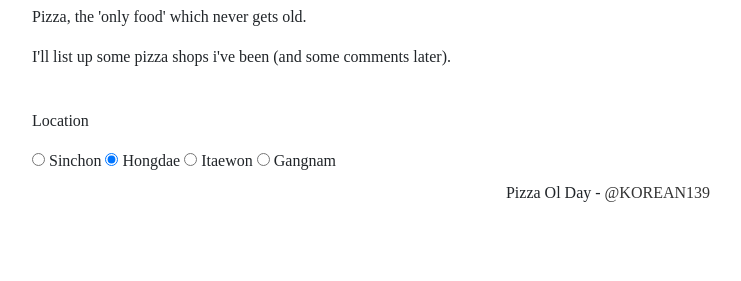
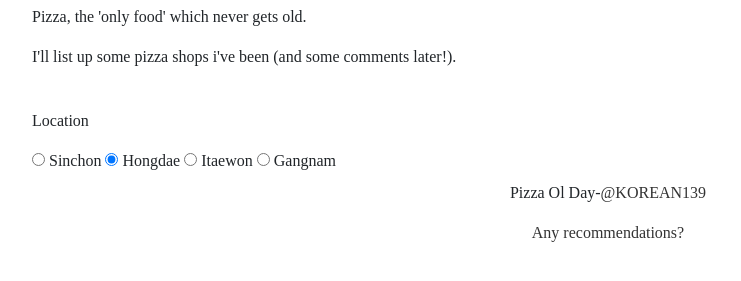
Before and after one commit to KOREAN139/pizzatour, a plain HTML site: page index.html in a window 1280 px wide. Shown: the part 99-380 px from the top of the page, without its empty margins (32-773 px from the left). Drawn offline with nearby package versions, Linux system fonts and the light colour scheme.

Commit message:
<feat> add new issue link at bottom of page
for user recommendation

```diff
--- a/index.html
+++ b/index.html
@@ -28,7 +28,7 @@
     <section class="containers">
         <div class="container is-rounded is-center">
             <p>Pizza, the 'only food' which never gets old.</p>
-            <p>I'll list up some pizza shops i've been (and some comments later).</p>
+            <p>I'll list up some pizza shops i've been (and some comments later!).</p>
             <br>
             <p>Location</p>
 
@@ -167,8 +167,7 @@
     </section>
 
     <footer class="footer">
-        Pizza Ol Day
-        <span>-</span>
-        <a href="https://github.com/KOREAN139" target="_blank">@KOREAN139</a>
+        <p>Pizza Ol Day<span>-</span><a href="https://github.com/KOREAN139" target="_blank">@KOREAN139</a></p>
+        <a href="https://github.com/KOREAN139/pizzatour/issues/new">Any recommendations?</a>
     </footer>
 </body>
```
